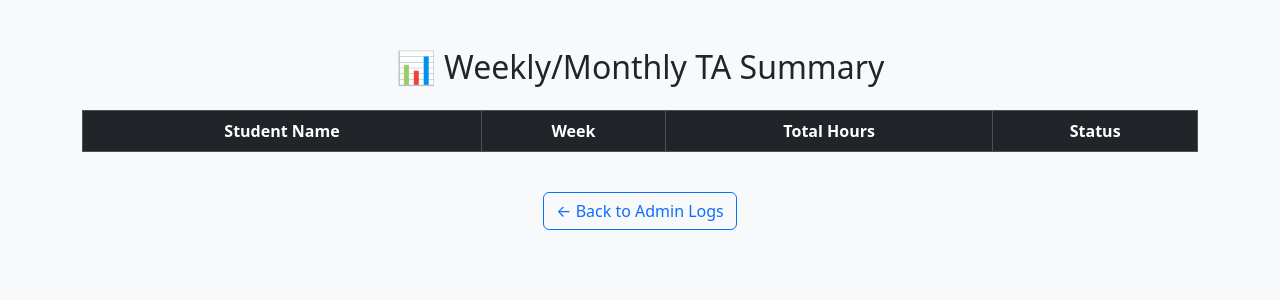
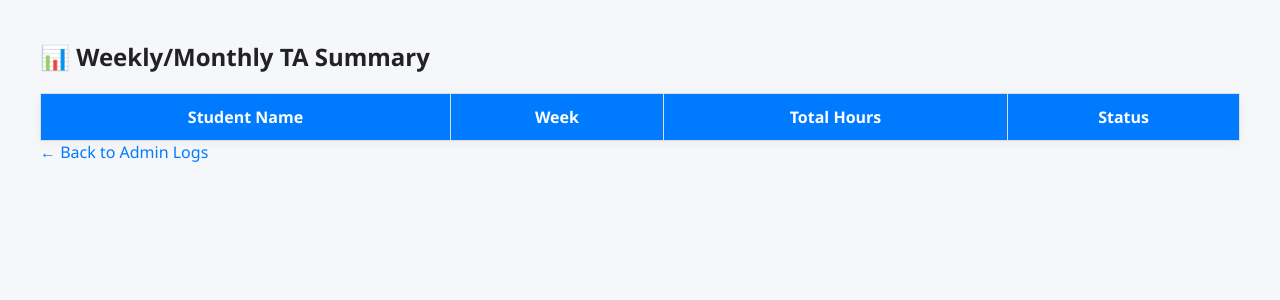
Before and after one commit to anubhavdwivedy/ta_monitoring_system, a Flask app: page /summary in a window 1280 px wide. Shown: the top 300 px of the page. Run offline with Flask 3, Linux system fonts and the light colour scheme; the visitor is signed in with stand-in values (Sample User, id 1); data comes from the database, SQL or seed files in the repository; data that the repository does not hold is empty.

Commit message:
Update summary.html

```diff
--- a/templates/summary.html
+++ b/templates/summary.html
@@ -3,19 +3,15 @@
 <head>
     <meta charset="UTF-8">
     <title>Admin Dashboard - Summary</title>
-    <meta name="viewport" content="width=device-width, initial-scale=1">
-    <link
-        rel="stylesheet"
-        href="https://cdn.jsdelivr.net/npm/bootstrap@5.3.3/dist/css/bootstrap.min.css">
+    <link rel="stylesheet" href="{{ url_for('static', filename='style.css') }}">
 </head>
-<body class="bg-light">
+<body>
 
-<div class="container mt-5">
-    <h2 class="mb-4 text-center">📊 Weekly/Monthly TA Summary</h2>
+<div class="container">
+    <h2>📊 Weekly/Monthly TA Summary</h2>
 
-    <div class="table-responsive">
-        <table class="table table-bordered table-hover text-center align-middle">
-            <thead class="table-dark">
+    <table class="summary-table">
+        <thead>
             <tr>
                 <th>Student Name</th>
                 <th>Week</th>
@@ -31,19 +27,18 @@
                 <td>{{ row[2] }}</td>
                 <td>
                     {% if row[2] >= 8 %}
-                            <span class="badge bg-success px-3 py-2">✅ OK</span>
+                        <span class="badge success">✅ OK</span>
                     {% else %}
-                            <span class="badge bg-danger px-3 py-2">❌ Incomplete</span>
+                        <span class="badge danger">❌ Incomplete</span>
                     {% endif %}
                 </td>
             </tr>
         {% endfor %}
         </tbody>
     </table>
-    </div>
 
-    <div class="mt-4 text-center">
-        <a href="/admin" class="btn btn-outline-primary">← Back to Admin Logs</a>
+    <div class="nav-footer">
+        <a href="/admin" class="button">← Back to Admin Logs</a>
     </div>
 </div>
 
```
Lines whose indentation alone changed are shown as unchanged.
